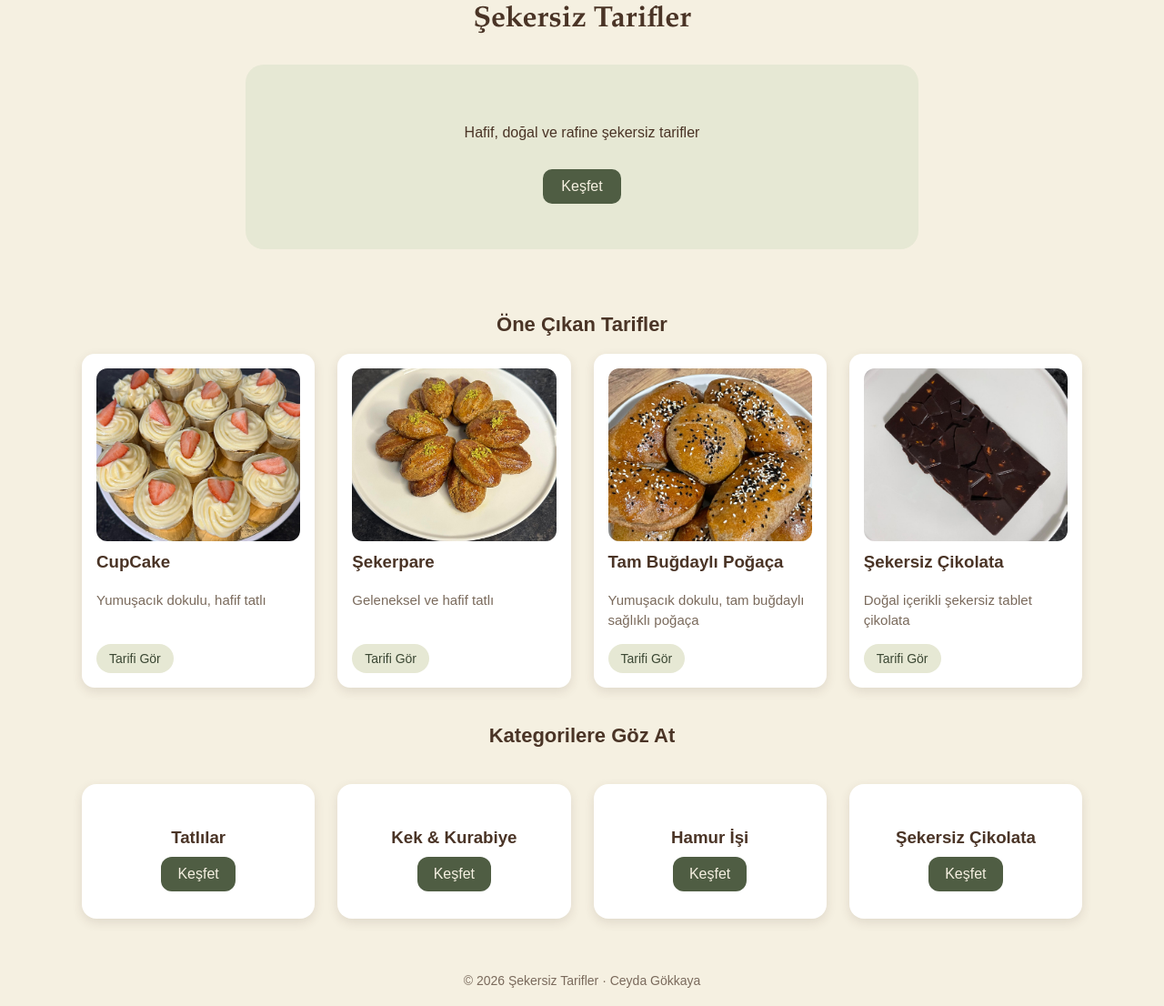
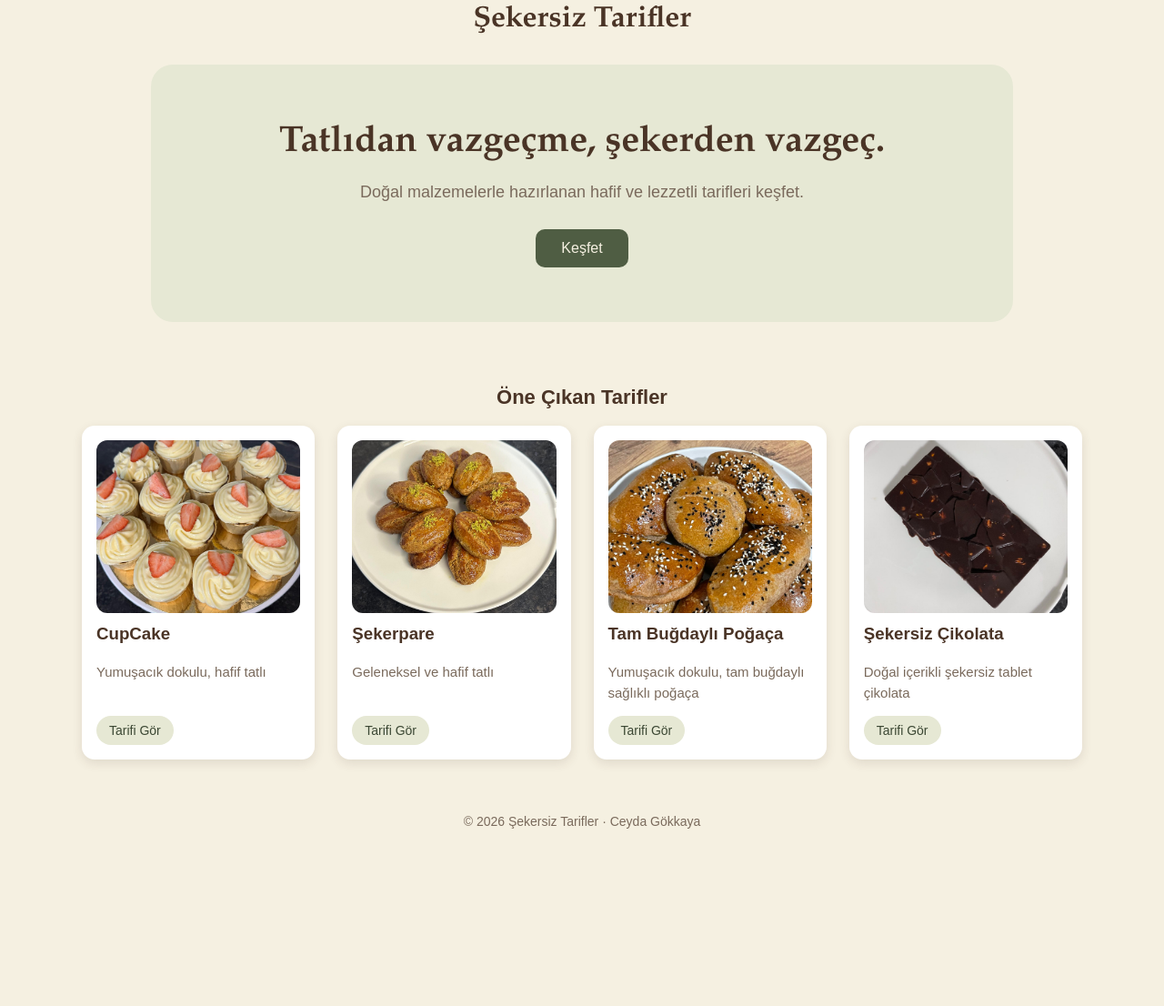
Before and after one commit to Ceygkky/Sekersiz-Tarifler, a plain HTML site: page index.html in a window 1280 px wide. Shown: the part 96-1202 px from the top of the page at 91% size. After the commit the page ends 1027 px from the top, so only its background shows below. Drawn offline with Linux system fonts and the light colour scheme.

Commit message:
Ana sayfa yenilendi: slogan ve yeni kapak kutusu

```diff
--- a/index.html
+++ b/index.html
@@ -19,7 +19,8 @@
   <h1>Şekersiz Tarifler</h1>
 
   <section class="hero">
-    <p>Hafif, doğal ve rafine şekersiz tarifler</p>
+    <p class="slogan">Tatlıdan vazgeçme, şekerden vazgeç.</p>
+    <p>Doğal malzemelerle hazırlanan hafif ve lezzetli tarifleri keşfet.</p>
     <a href="kategoriler.html">Keşfet</a>
   </section>
 
@@ -61,50 +62,6 @@
 
 
 
-  <section class="kategoriler">
-    <h2>Kategorilere Göz At</h2>
-
-    <div class="kategori-kartlar">
-
-      <a href="tatlilar.html" class="kategori-kart">
-        <h3>Tatlılar</h3>
-        <span class="tarif-link">Keşfet</span>
-      </a>
-
-      <a href="Kek-kurabiye.html" class="kategori-kart">
-        <h3>Kek & Kurabiye</h3>
-        <span class="tarif-link">Keşfet</span>
-      </a>
-
-      <a href="hamur-işi.html" class="kategori-kart">
-        <h3>Hamur İşi</h3>
-        <span class="tarif-link">Keşfet</span>
-      </a>
-
-      <a href="çikolata-barlar.html" class="kategori-kart">
-        <h3>Şekersiz Çikolata</h3>
-        <span class="tarif-link">Keşfet</span>
-      </a>
-
-    </div>
-  </section>
-
-  <!-- <div class="ana-sayfa-yazi">
-        <p> Tatlıyı seviyoruz ama sağlığımızı da önemsiyoruz.
-        İşte bu yüzden bu siteyi kurdum. İçinde rafine şeker yok, katkı yok... Hafif,
-        sağlıklı ve gönül rahatlığıyla yiyebileceğiniz lezzetler var. </p>
-
-       <p> Tatlı istediğinizde pişmanlık değil, keyif yaşayın.
-        Burada paylaştığım tarifler kendi mutfağımdan; denediğim, geliştirdiğim ve severek hazırladığım tarifler.
-       </p>
-
-       <p>Hazırsanız, şekersiz bir dünyanın ne kadar lezzetli olabileceğini birlikte keşfedelim. ✨</p>
-
-    <footer>
-    @ 2026 Şekersiz Tarifler
-    </footer>
-      <script src="script.js"></script>
-   </div>-->
 
 <footer>© 2026 Şekersiz Tarifler · Ceyda Gökkaya</footer>
 <script src="script.js"></script>
--- a/style.css
+++ b/style.css
@@ -220,24 +220,44 @@ footer {
     font-size: 14px;
 }
 
-/* KAPAK (Adım 4'te yenilenecek) */
+/* KAPAK (ana sayfadaki büyük karşılama kutusu) */
 .hero {
     text-align: center;
-    padding: 50px 20px;
+    padding: 60px 24px;
     background: var(--adacayi);
     margin: 30px auto;
-    border-radius: 20px;
+    border-radius: 24px;
+    max-width: 900px;
+}
+
+.hero .slogan {
+    font-family: 'Palatino Linotype', Palatino, serif;
+    font-size: clamp(26px, 5vw, 40px);
+    font-weight: bold;
+    color: var(--kahve);
+    line-height: 1.3;
     max-width: 700px;
+    margin: 0 auto 14px auto;
+}
+
+
+.hero p {
+    color: var(--kahve-soluk);
+    font-size: 18px;
+    max-width: 520px;
+    margin: 0 auto;
+    line-height: 1.6;
 }
 
 .hero a {
     display: inline-block;
-    margin-top: 15px;
-    padding: 10px 20px;
+    margin-top: 26px;
+    padding: 12px 28px;
     background: var(--yesil);
     color: var(--zemin);
     text-decoration: none;
     border-radius: 10px;
+    font-weight: 500;
 }
 
 .hero a:hover {
```
